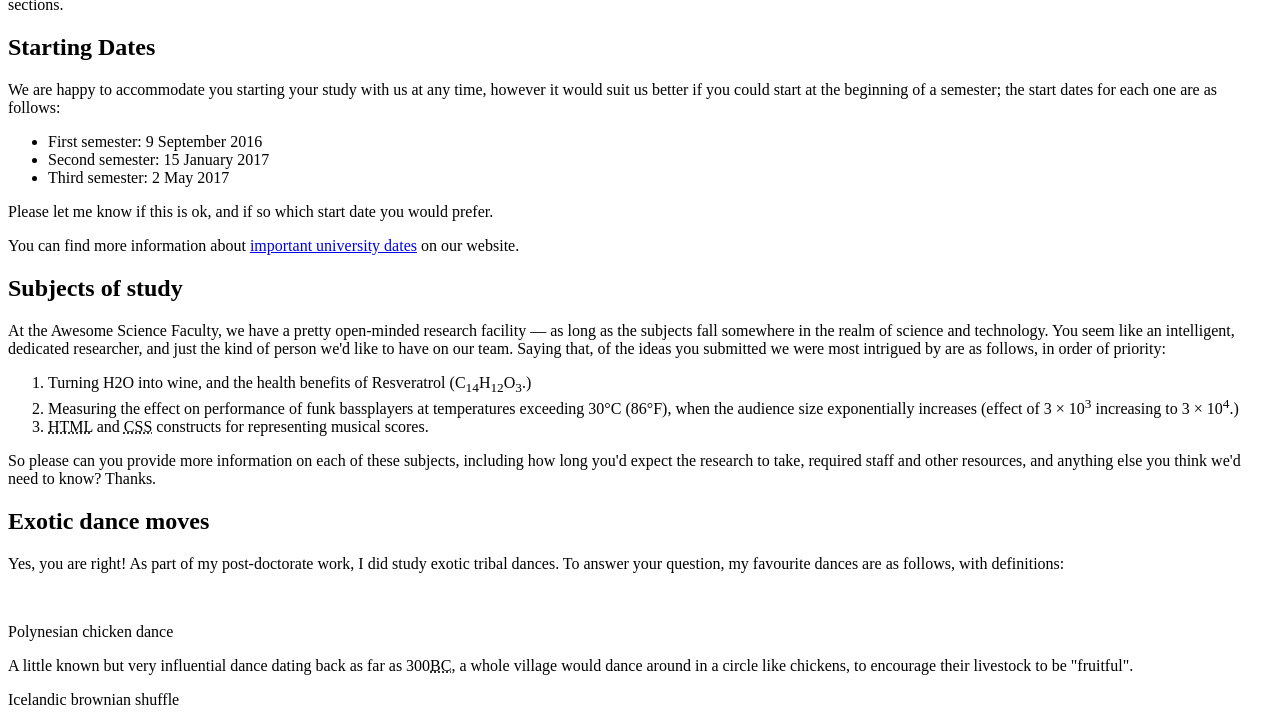
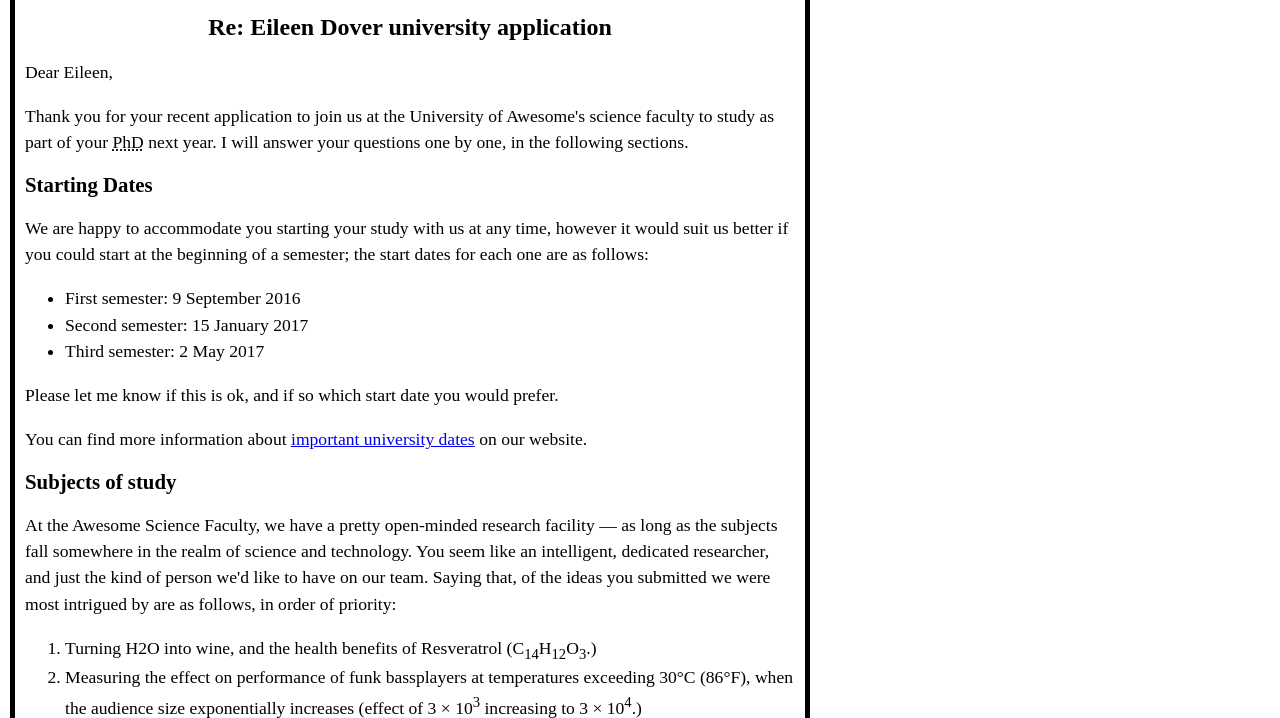
Before and after one commit to Alexedani/Lab2, a website: page index.html in a window 1280 px wide. Shown: the part 442-1160 px from the top of the page. Drawn offline with Linux system fonts and the light colour scheme.

Commit message:
Updated style.css

```diff
--- a/css/style.css
+++ b/css/style.css
@@ -1,4 +1,36 @@
-h1{
-  border-color: #d3e644;
-  border-style: dashed;
+body {
+  max-width: 800px;
+  margin: 0 auto;
 }
+
+.sender-column {
+  text-align: right;
+}
+
+#indent{
+  padding-left: 40px;
+}
+
+h1 {
+  font-size: 1.5em;
+  text-align: center;
+}
+
+h2 {
+  font-size: 1.3em;
+}
+
+p,ul,ol,dl,address {
+  font-size: 1.1em;
+}
+
+p, li, dd, dt, address {
+  line-height: 1.5;
+}
+
+body {
+  border: 5px solid black;
+  margin: 10px;
+  padding: 10px;
+  box-sizing: border-box;
+}
```
